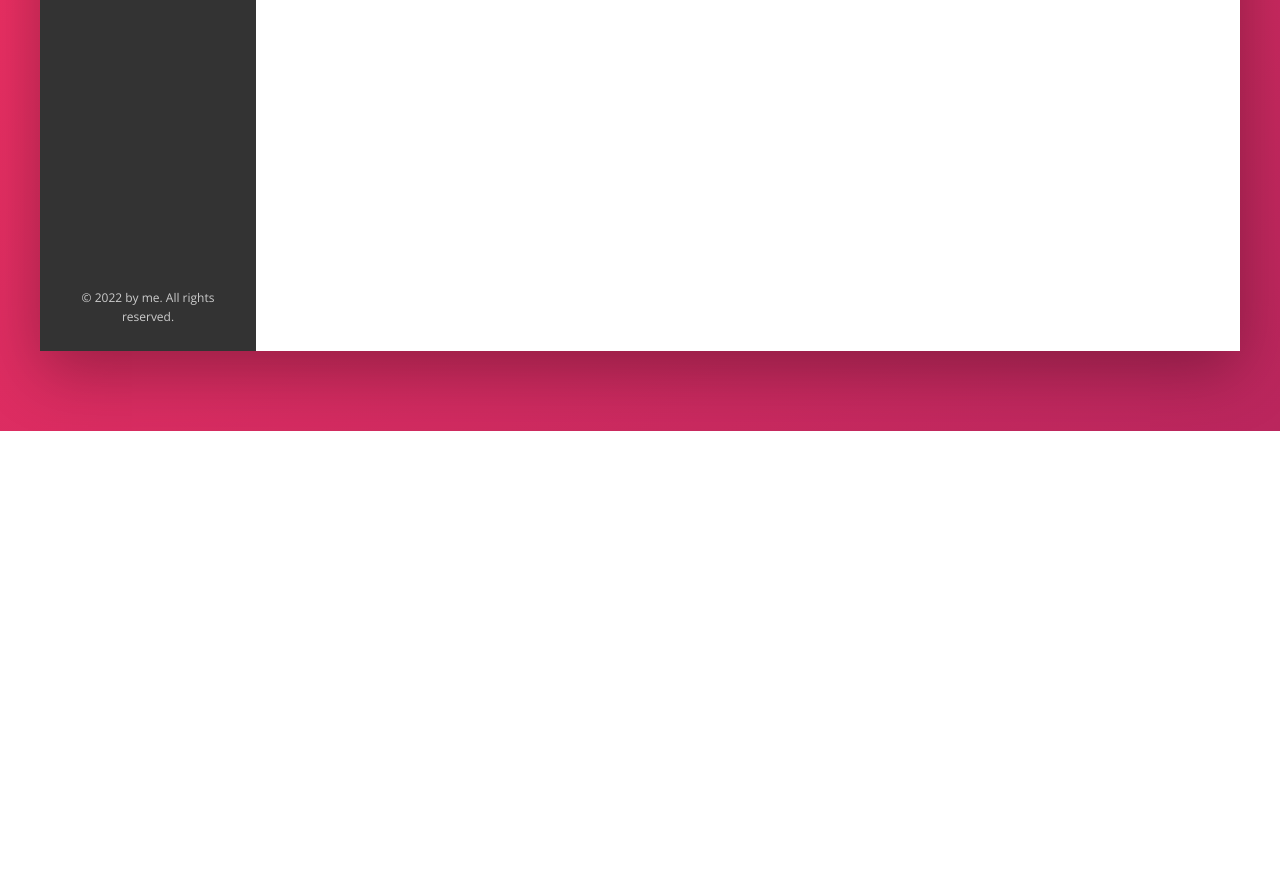
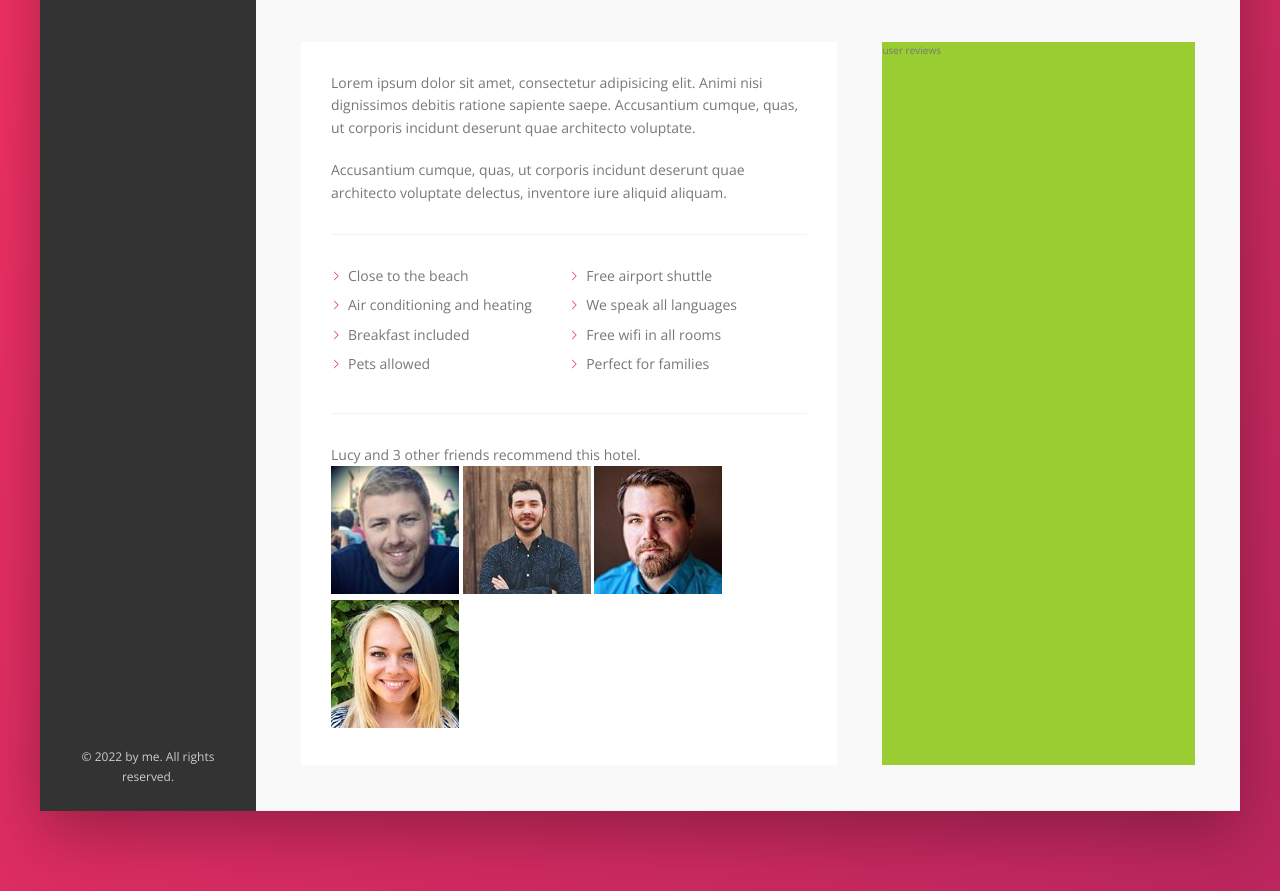
Before and after one commit to gaymemohamed/trello-app, a website: page index.html in a window 1280 px wide. Shown: the part 599-1490 px from the top of the page. Before the commit the page ends 1030 px from the top, so only its background shows below. Drawn offline with nearby package versions, Linux system fonts and the light colour scheme.

Commit message:
description section finished

```diff
--- a/index.html
+++ b/index.html
@@ -133,6 +133,42 @@
                             <div class="overview__rating-count">429 votes</div>
                         </div>
                     </div>
+                    <div class="detail">
+                        <div class="description">
+                            <p class="paragraph">
+                                Lorem ipsum dolor sit amet, consectetur adipisicing elit. Animi nisi dignissimos debitis ratione sapiente saepe. Accusantium cumque, quas, ut corporis incidunt deserunt quae architecto voluptate.
+                            </p>
+                            <p class="paragraph">
+                                Accusantium cumque, quas, ut corporis incidunt deserunt quae architecto voluptate delectus, inventore iure aliquid aliquam.
+                            </p>
+                            <ul class="list">
+                                <li class="list__item">Close to the beach</li>
+                                <li class="list__item">Free airport shuttle</li>
+                                <li class="list__item">Air conditioning and heating</li>
+                                <li class="list__item">We speak all languages</li>
+                                <li class="list__item">Breakfast included</li>
+                                <li class="list__item">Free wifi in all rooms</li>
+                                <li class="list__item">Pets allowed</li>
+                                <li class="list__item">Perfect for families</li>
+                            </ul>
+                            <div class="recommend">
+                                <p class="recommend__count">
+                                    Lucy and 3 other friends recommend this hotel.
+                                </p>
+                                <div class="recommend__friends">
+                                    <img src="img/user-3.jpg" alt="friend photo 1" class="recommend__photo">
+                                    <img src="img/user-4.jpg" alt="friend photo 2" class="recommend__photo">
+                                    <img src="img/user-5.jpg" alt="friend photo 3" class="recommend__photo">
+                                    <img src="img/user-6.jpg" alt="friend photo 4" class="recommend__photo">
+                                </div>
+
+
+                            </div>
+                        </div>
+                        <div class="user-reviews">
+                            user reviews
+                        </div>
+                    </div>
                 </main>
             </div>
         </div>
--- a/sass/_base.scss
+++ b/sass/_base.scss
@@ -1,20 +1,4 @@
-/*
-COLORS
 
-Primary: #eb2f64
-Primary light: #FF3366
-Primary dark: #BA265D
-
-Grey light 1: #faf9f9
-Grey light 2: #f4f2f2
-Grey light 3: #f0eeee
-Grey light 4: #ccc
-
-Grey dark 1: #333
-Grey dark 2: #777
-Grey dark 3: #999
-
-*/
 // css Variables new advanced css property
 :root{
     --color-primary: #eb2f64;
@@ -31,6 +15,8 @@ Grey dark 3: #999
     --color-Grey-dark-3: #999;
 
     --shadow-dark:0 2rem 6rem rgba(0,0,0, .3);
+    --shadow-light:0 1rem 3rem rgba($color: #000000, $alpha: .06);
+    --line:1px solid var(--color-Grey-light-2);
 }
 
 
--- a/sass/_components.scss
+++ b/sass/_components.scss
@@ -301,3 +301,47 @@
         box-shadow: none;
     }
 }
+
+////////////////////////////////////
+//PARAGRAPH
+.paragraph:not(:last-of-type){
+    margin-bottom: 2rem;
+}
+
+
+////////////////////////////////////
+//LIST
+.list{
+    list-style: none;
+    margin: 3rem 0;
+    padding: 3rem 0;
+    border-bottom: var(--line);
+    border-top: var(--line);
+
+    display: flex;
+    flex-wrap: wrap;
+
+    &__item{
+        flex: 0 0 50%;
+        margin-bottom: .7rem;
+    }
+    &__item::before{
+        content: "";
+        width: 1rem;
+        height: 1rem;
+        margin-right: .7rem;
+
+        // is important skill
+        display: inline-block;
+        background-color: var(--color-primary);
+        -webkit-mask-image: url(../img/chevron-thin-right.svg);
+        -webkit-mask-size: cover;
+
+    }
+}
+
+////////////////////////////////////
+//RECOMMEND
+.recommend{
+
+}
--- a/sass/_layout.scss
+++ b/sass/_layout.scss
@@ -23,7 +23,6 @@
     background-color: var(--color-Grey-dark-1);
     // flex : flex-grow : 0 , flex-shrink:0 , flex-basis:18%;
     flex: 0 0 18%;
-    height: 80rem;
     display: flex;
     flex-direction: column;
     justify-content: space-between;
@@ -33,3 +32,26 @@
     background-color: #fff;
     flex: 1;
 }
+
+
+.detail{
+    display: flex;
+    padding: 4.5rem;
+    background-color: var(--color-Grey-light-1);
+    box-shadow: var(--shadow-light);
+    border-bottom: var(--line);
+}
+
+.description{
+    font-size: 1.4rem;
+    flex: 0 0 60%;
+    background-color: #fff;
+    margin-right: 4.5rem;
+    padding: 3rem;
+
+}
+
+.user-reviews{
+    flex: 1;
+    background-color: yellowgreen;
+}
```
Also changed, not shown: css/style.css, 1 other file.
